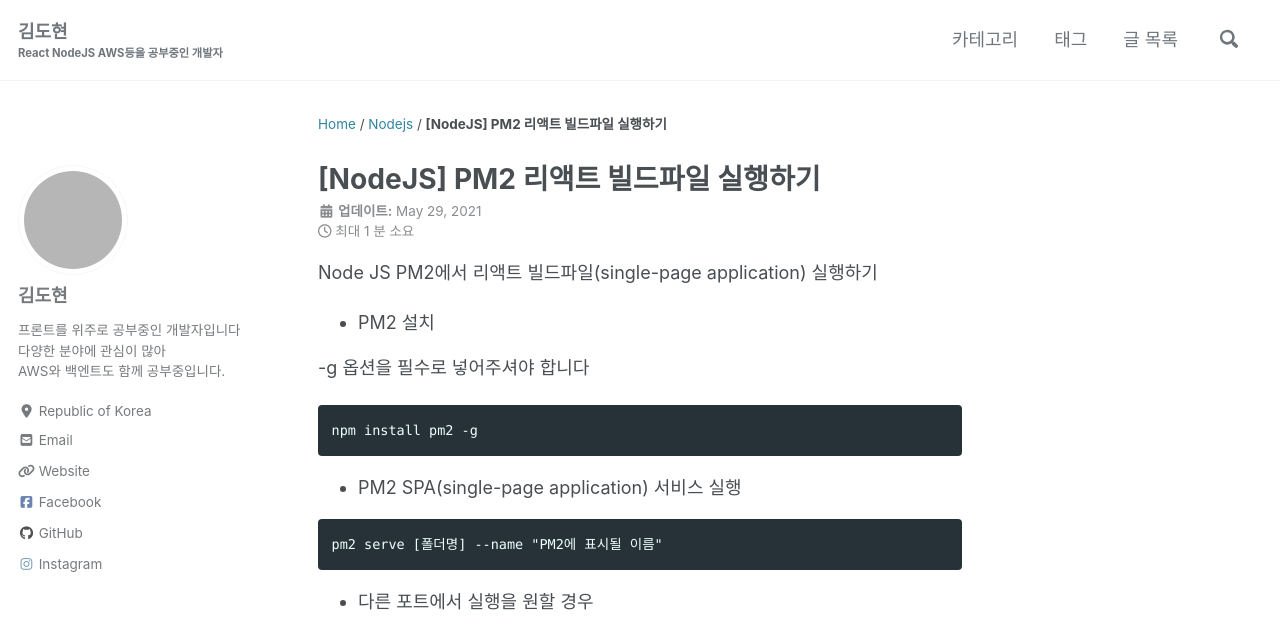
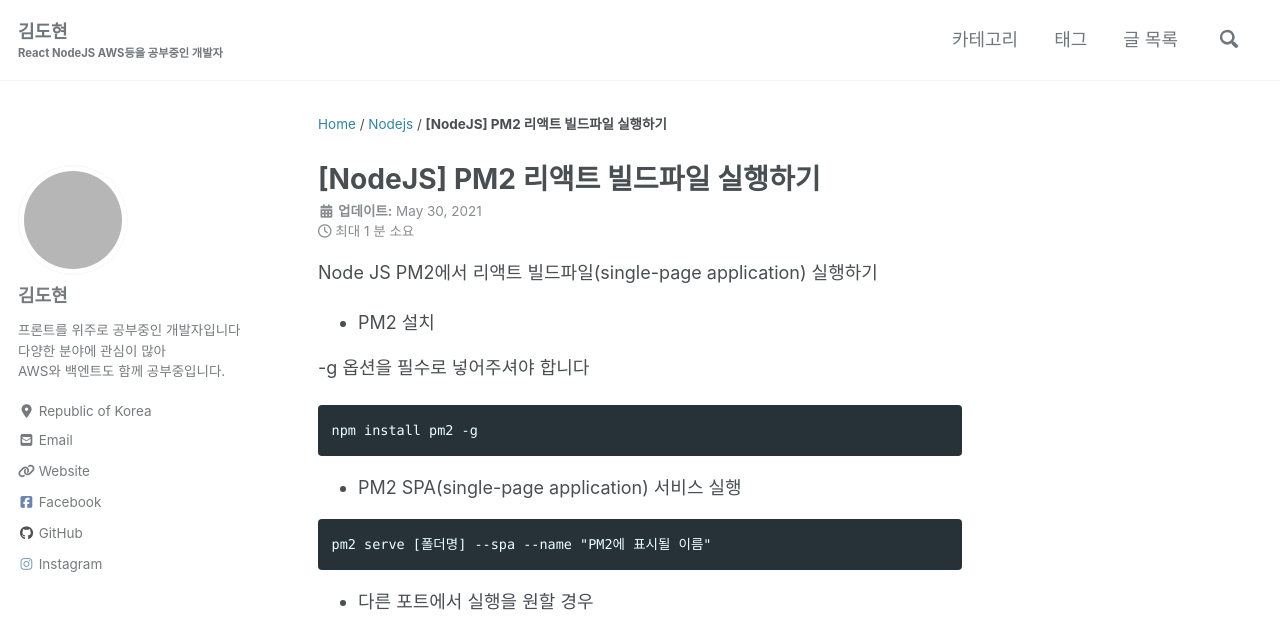
Before and after one commit to kiss8981/kiss8981.github.com, a Jekyll site: the page built from _posts/2021/nodejs/2021-05-29-pm2-spa-page-serve.md, in a window 1280 px wide and 900 px high. Shown: the top 636 px of the window. Built offline with Jekyll 4.4.1, drawn with Linux system fonts in a browser that asks for light colours; cached includes are drawn as plain includes; nearby versions of some CDN libraries; a script that is not in the unit is left out; comment, search, counter and statistics services are not loaded; some of the changed text lies outside the part shown; grey boxes are pictures that could not be loaded.

Commit message:
[FIX] pm2 spa serve page 수정

````diff
--- a/_posts/2021/nodejs/2021-05-29-pm2-spa-page-serve.md
+++ b/_posts/2021/nodejs/2021-05-29-pm2-spa-page-serve.md
@@ -23,7 +23,7 @@ npm install pm2 -g
 * PM2 SPA(single-page application) 서비스 실행
 
 ```
-pm2 serve [폴더명] --name "PM2에 표시될 이름"
+pm2 serve [폴더명] --spa --name "PM2에 표시될 이름"
 ```
 
 * 다른 포트에서 실행을 원할 경우
````
Also changed, not shown: other parts of _posts/2021/nodejs/2021-05-29-pm2-spa-page-serve.md (+1 -1 lines).
